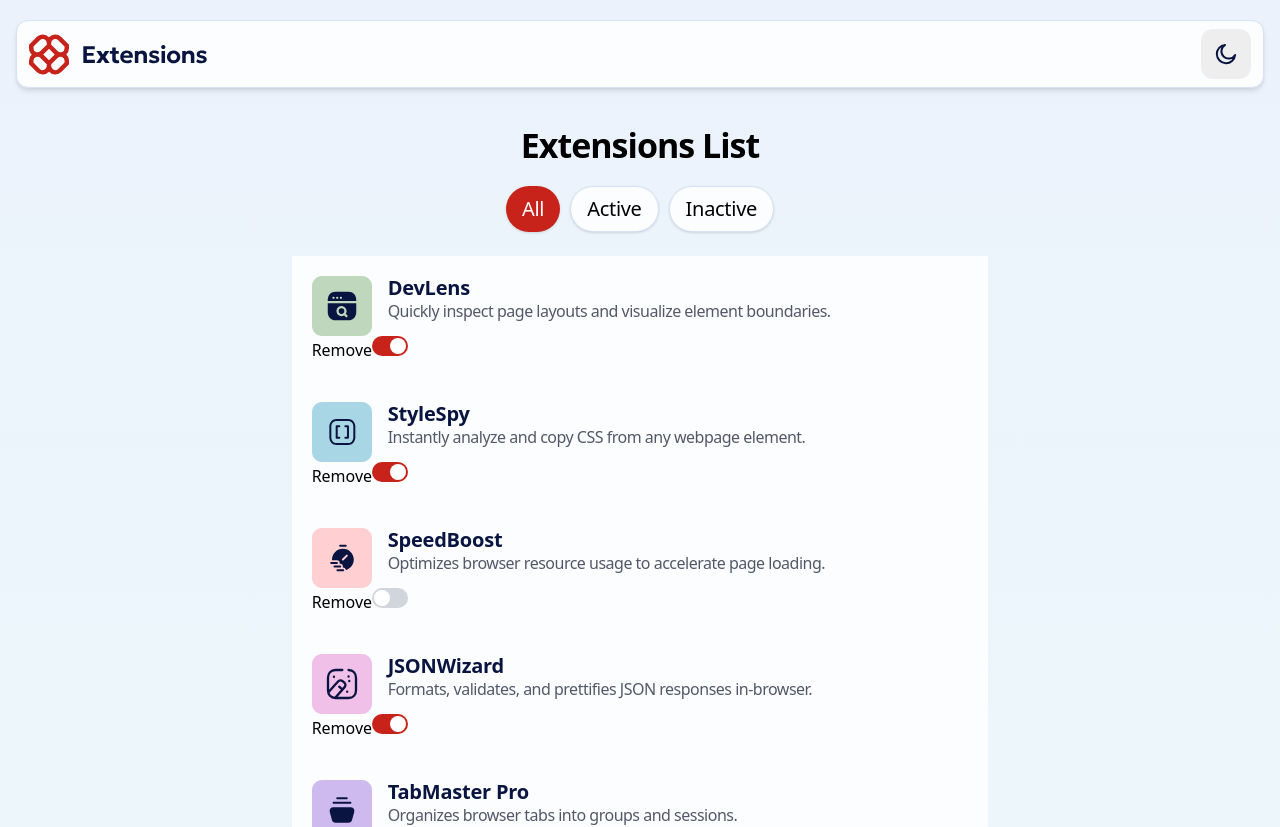
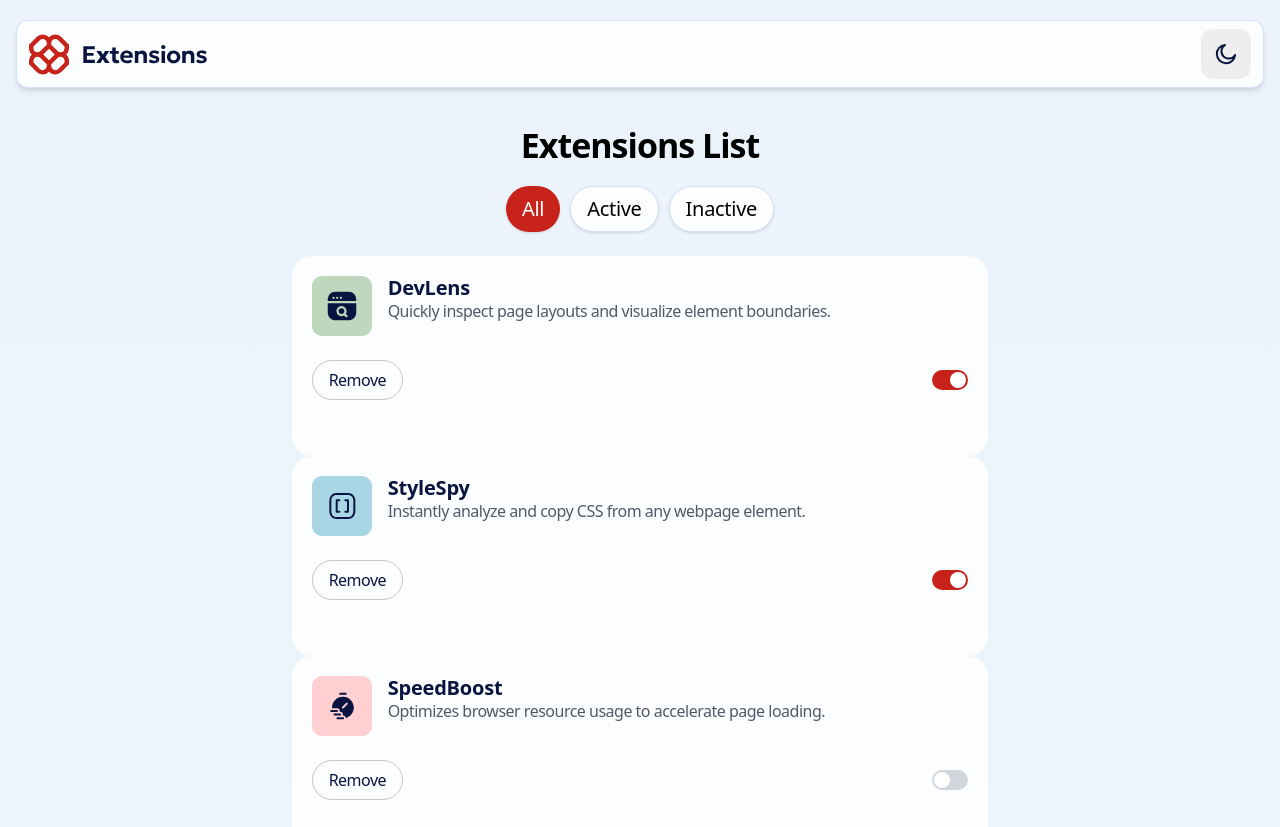
Before and after one commit to anet-eny/browser-extension-manager, a React (Vite) app: page / in a window 1280 px wide. Shown: the top 827 px of the page. Built offline with nearby package versions, Linux system fonts and the light colour scheme.

Commit message:
Update styles of ExtensionCard buttons

```diff
--- a/src/components/ExtensionCard.jsx
+++ b/src/components/ExtensionCard.jsx
@@ -3,7 +3,7 @@ import ToggleSwitch from "./ToggleSwitch";
 
 export default function ExtensionCard({ item, onToggle }) {
   return (
-    <article className="p-5 bg-neutral-0">
+    <article className="p-5 bg-neutral-0 rounded-[20px] min-h-[200px]">
       <div className="flex gap-4">
         <img src={item.logo} alt={`${item.name} icon`} />
         <div>
@@ -11,8 +11,10 @@ export default function ExtensionCard({ item, onToggle }) {
           <p className="text-preset-5 text-neutral-600">{item.description}</p>
         </div>
       </div>
-      <div>
-        <button>Remove</button>
+      <div className="flex justify-between items-center mt-6">
+        <button className="px-4 py-2 text-preset-6 text-neutral-900 border border-neutral-300 rounded-full cursor-pointer">
+          Remove
+        </button>
 
         <ToggleSwitch
           id={item.id}
--- a/src/components/ToggleSwitch.jsx
+++ b/src/components/ToggleSwitch.jsx
@@ -10,9 +10,9 @@ export default function ToggleSwitch({ id, checked, onChange }) {
         aria-checked={checked}
       />
 
-      <div className="w-9 h-5 rounded-full bg-gray-300 transition-colors peer-checked:bg-red-700"></div>
+      <div className="w-9 h-5 rounded-full bg-gray-300 transition-colors peer-checked:bg-red-700 cursor-pointer"></div>
 
-      <div className="absolute top-0.5 left-0.5 w-4 h-4 rounded-full bg-white transition-transform peer-checked:translate-x-4" />
+      <div className="absolute top-0.5 left-0.5 w-4 h-4 rounded-full bg-white transition-transform peer-checked:translate-x-4 cursor-pointer" />
     </label>
   );
 }
```
